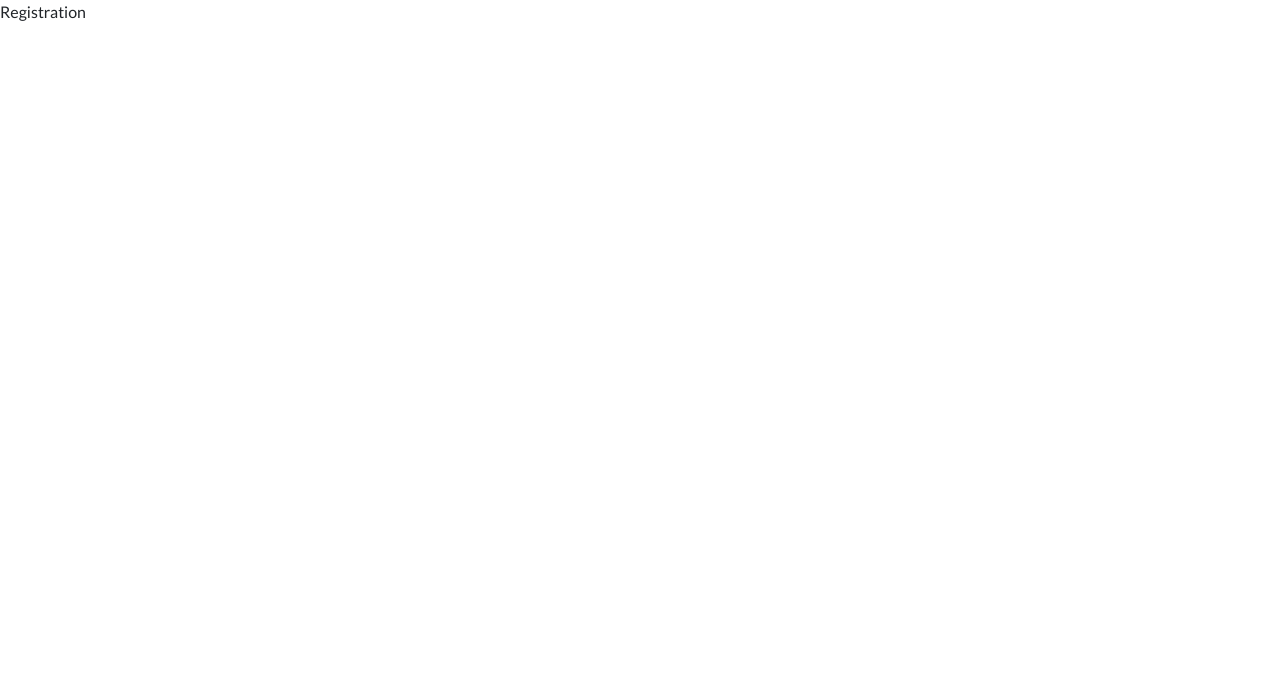
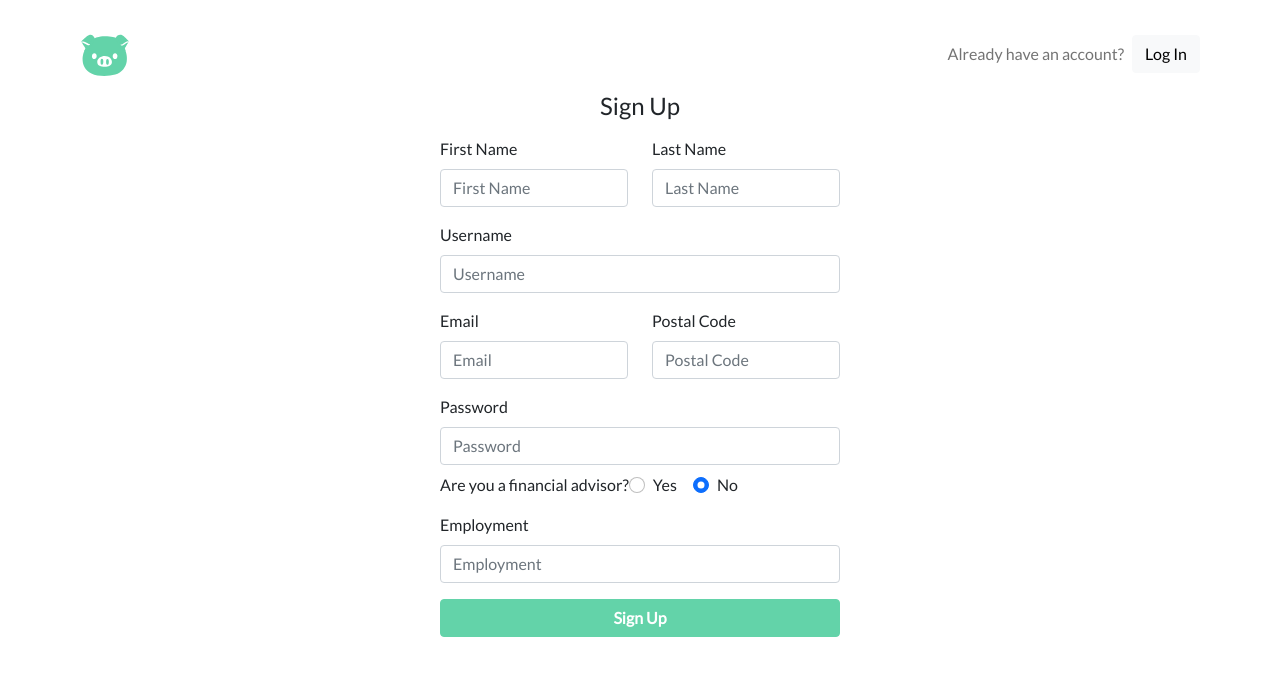
Before and after one commit to hsnfwz/saveinn, a React (Create React App) app: page /registration in a window 1280 px wide. Shown: the top 676 px of the page. Built offline with nearby package versions, Linux system fonts and the light colour scheme.

Commit message:
finished registration and log-in page

```diff
--- a/src/App.css
+++ b/src/App.css
@@ -14,3 +14,6 @@ body, html{
     color: #63D3A9;
     font-weight: bolder;
 }
+.formInput{
+    width: 50vh;
+}
--- a/src/layouts/RegistrationLayout.js
+++ b/src/layouts/RegistrationLayout.js
@@ -1,11 +1,16 @@
-import { Container, Row, Col } from "react-bootstrap";
+import { Container, Row, Col} from "react-bootstrap";
+import RegistrationList from "./components/RegistrationList";
+
+
 
 function RegistrationLayout(){
+
+
     return(
         <Container fluid>
             <Col>
                 <Row>
-                    Registration
+                    <RegistrationList/>
                 </Row>
             </Col>
         </Container>
--- a/src/layouts/components/HomeList.js
+++ b/src/layouts/components/HomeList.js
@@ -12,10 +12,6 @@ function HomeList() {
 
     const [email, setEmail] = useState('');
     let navigate = useNavigate();
-
-    const submitHandler = (e) =>{
-
-    }
 
     return (
         <Container fluid className="px-5" style={{height: "100vh", backgroundImage : `url(${backgroundImage})`, backgroundSize: "cover", backgroundRepeat: "no-repeat", backgroundPosition:"center"}}>
@@ -47,9 +43,9 @@ function HomeList() {
                     <h4 className="text-muted">The budget manager platform to build a community, save together, and enjoy more worry-free years.</h4>
                 </Row>
                 <Row className="pt-2">
-                    <InputGroup onSubmit={submitHandler}>
+                    <InputGroup>
                         <Form.Control type="text" placeholder="Email address" onChange={(e)=>setEmail(e.target.value)}/>
-                        <Button className="btn btn-secondary saveBtns">
+                        <Button className="btn btn-secondary saveBtns" onClick={() => navigate("registration", {state:{ email : email}, replace: true})}>
                             Sign up for Save Inn
                         </Button>
                     </InputGroup>
--- a/src/layouts/components/LogInList.js
+++ b/src/layouts/components/LogInList.js
@@ -37,20 +37,25 @@ function LogInList(props){
                 </Container>
                 <Container fluid className="d-flex justify-content-end">
                     <Navbar.Text>New to Save Inn?</Navbar.Text>
-                    <Button className="btn btn-light m-2" onClick={()=>navigate("registration")}>Sign Up</Button>
+                    <Button className="btn btn-light m-2" onClick={()=>navigate("/registration", {replace : true})}>Sign Up</Button>
                 </Container>
             </Navbar>
             <Form onSubmit = {submitHandler} className="d-flex flex-column justify-content-center align-items-center d-grid gap-2 col-6 mx-auto" style={{height:"70vh"}}>
                 <Form.Label className="h4">Log In</Form.Label>
+                <br/>{
+                    errorMessage ?
+                    <span className="invalid-feedback">{errorMessage}</span>
+                    : null
+                }
                 <Form.Group className="my-2">
                     <Form.Label>Email</Form.Label>
-                    <Form.Control type="text" placeholder="Email" value={email} onChange={(e) => setEmail(e.target.value)}/>
+                    <Form.Control type="text" placeholder="Email" value={email} onChange={(e) => setEmail(e.target.value)} className="formInput"/>
                 </Form.Group>
                 <Form.Group className="my-2">
                     <Form.Label>Password</Form.Label>
-                    <Form.Control type="password" placeholder="Password" value={password} onChange={(e) => setPassword(e.target.value)}/>
+                    <Form.Control type="password" placeholder="Password" value={password} onChange={(e) => setPassword(e.target.value)} className="formInput"/>
                 </Form.Group>
-                <Button className="btn btn-secondary saveBtns my-2">Log In</Button>
+                <Button className="btn btn-secondary saveBtns my-2 formInput">Log In</Button>
             </Form>
         </Container>
     )
--- a/src/layouts/components/RegistrationList.js
+++ b/src/layouts/components/RegistrationList.js
@@ -1,16 +1,106 @@
-import { Container, Row, Col } from "react-bootstrap";
+import { Container, Row, Col, Navbar, Button, Form } from "react-bootstrap";
 import { useState, useEffect } from "react";
+import { useLocation, useNavigate } from "react-router-dom";
+
+import saveInnLogo from "../images/saveInnLogo.svg";
+
+import '../../App.css';
 
 function RegistrationList(props){
     const [isAssistant, setIsAssistant] = useState(false);
+    const [firstName, setFirstName] = useState("");
+    const [lastName, setLastName] = useState("");
+    const [username, setUsername] = useState("");
+    const [email, setEmail] = useState("");
+    const [password, setPassword] = useState("");
+    const [postalCode, setPostalCode] = useState("");
+    const [employment, setEmployment] = useState("");
+    const [yearsOfExperience, setYearsOfExperience] = useState(0);
+    const [areaOfExpertise, setAreaOfExpertise] = useState("");
+
+    let navigate = useNavigate();
+    const location = useLocation();
+
+    const radioChange = (e) =>{
+        e.target.value == "yes"?
+        setIsAssistant(true)
+        : setIsAssistant(false)
+    }
 
     return(
-
-        <Container fluid>
-
-            <Form>
-
-            </Form>
+        <Container fluid className="px-5 py-3">
+            <Navbar className="d-flex justify-content-between">
+                <Container fluid>
+                    <Navbar.Brand className="brandLogo d-flex align-items-center" style={{color: "#63D3A9"}} href="/">
+                        <img
+                        src= {saveInnLogo}
+                        width="50"
+                        height="50"
+                        className="d-inline-block align-top mx-2"
+                        alt="Save Inn logo"/>
+                    </Navbar.Brand>
+                </Container>
+                <Container fluid className="d-flex justify-content-end">
+                    <Navbar.Text>Already have an account?</Navbar.Text>
+                    <Button className="btn btn-light m-2" onClick={()=>navigate("/log-in", {replace: true})}>Log In</Button>
+                </Container>
+            </Navbar>
+            <Container fluid className="d-flex flex-column justify-content-center align-items-center">
+                <Form style={{width: "50vh"}}>
+                    <Form.Label className="d-flex justify-content-center h4">Sign Up</Form.Label>
+                    <div className="row">
+                        <Form.Group className="my-2 col">
+                            <Form.Label>First Name</Form.Label>
+                            <Form.Control type="text" value={firstName} placeholder="First Name" onChange={(e)=>setFirstName(e.target.value)}/>
+                        </Form.Group>
+                        <Form.Group className="my-2 col">
+                            <Form.Label>Last Name</Form.Label>
+                            <Form.Control type="text" value={lastName} placeholder="Last Name" onChange={(e)=>setLastName(e.target.value)}/>
+                        </Form.Group>
+                    </div>
+                    <Form.Group className="my-2">
+                        <Form.Label>Username</Form.Label>
+                        <Form.Control type="text" value={username} placeholder="Username" onChange={(e)=>setUsername(e.target.value)} className="formInput"/>
+                    </Form.Group>
+                    <div className="row">
+                        <Form.Group className="my-2 col">
+                            <Form.Label>Email</Form.Label>
+                            <Form.Control type="email" value={email} placeholder="Email" onChange={(e)=>setEmail(e.target.value)}/>
+                        </Form.Group>
+                        <Form.Group className="my-2 col">
+                            <Form.Label>Postal Code</Form.Label>
+                            <Form.Control type="text" value={postalCode} placeholder="Postal Code" onChange={(e)=>setPostalCode(e.target.value)}/>
+                        </Form.Group>
+                    </div>
+                    <Form.Group className="my-2">
+                        <Form.Label>Password</Form.Label>
+                        <Form.Control type="password" value={password} placeholder="Password" onChange={(e)=>setPassword(e.target.value)} className="formInput"/>
+                    </Form.Group>
+                    <Form.Group className="my-2">
+                        <Form.Label>Are you a financial advisor? </Form.Label>
+                        <Form.Check inline label="Yes" value="yes" name="assistant" type="radio" id="inline-radio-1" checked={isAssistant} onChange={radioChange}/>
+                        <Form.Check inline label="No" value="no" name="assistant" type="radio" id="inline-radio-2" checked={!isAssistant} onChange={radioChange}/>
+                    </Form.Group>
+                    {
+                        isAssistant?
+                        <div className="row">
+                            <Form.Group className="my-2 col">
+                                <Form.Label>Area of Expertise</Form.Label>
+                                <Form.Control type="text" value={areaOfExpertise} placeholder="Area of Expertise" onChange={(e)=>setAreaOfExpertise(e.target.value)}/>
+                            </Form.Group>
+                            <Form.Group className="my-2 col">
+                                <Form.Label>Years of Experience</Form.Label>
+                                <Form.Control  type="number" value={yearsOfExperience} placeholder="Enter a number" min="0" onChange={(e)=>setYearsOfExperience(e.target.value)}/>
+                            </Form.Group>
+                        </div>
+                        : <Form.Group className="my-2">
+                            <Form.Label>Employment</Form.Label>
+                            <Form.Control type="text" value={employment} placeholder="Employment" onChange={(e)=>setEmployment(e.target.value)} className="formInput"/>
+                        </Form.Group>
+                    }
+                    <Button className="btn btn-secondary saveBtns my-2 formInput">Sign Up</Button>
+                </Form>
+            </Container>
         </Container>
     )
 }
```
